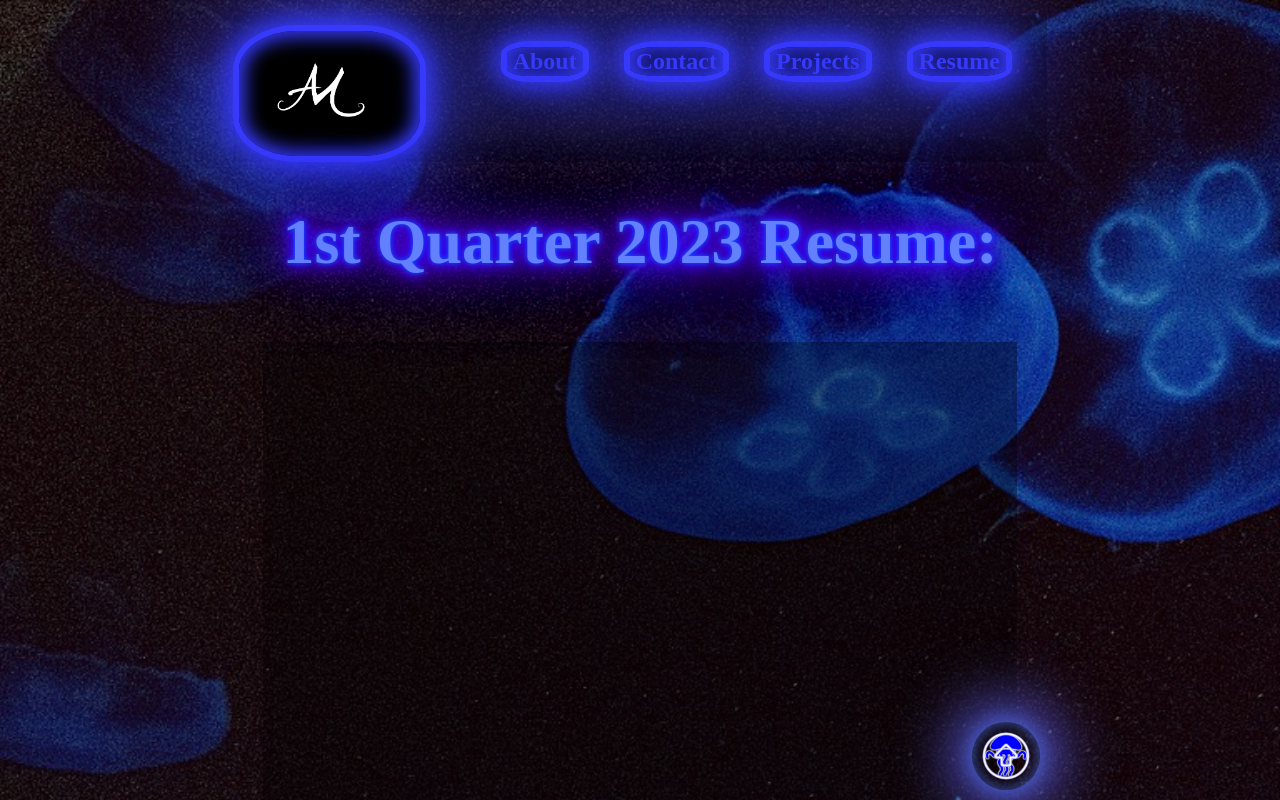
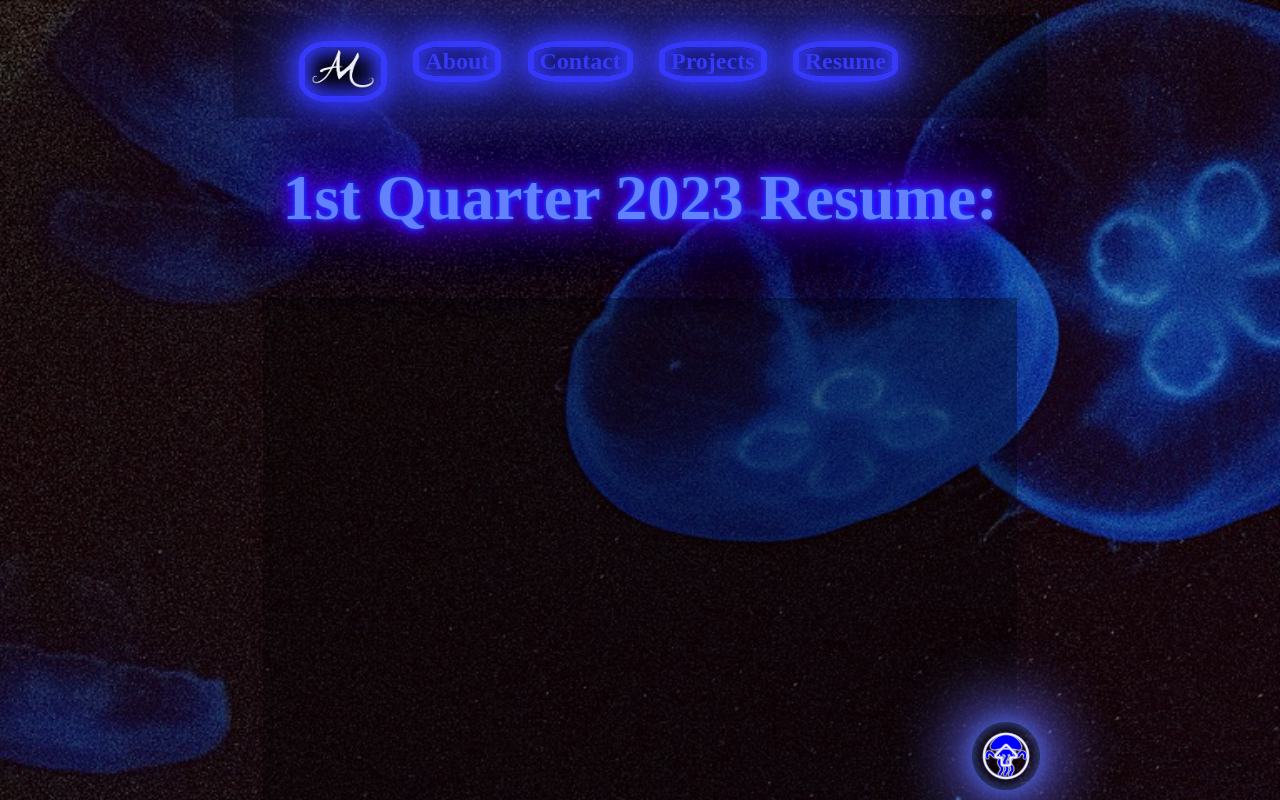
Before and after one commit to ayamur/AMuruch-Portfolio, a React (Create React App) app: page /resume in a window 1280 px wide. Shown: the top 800 px of the page. Built offline with nearby package versions, Linux system fonts and the light colour scheme; a web font is replaced by a local one.

Commit message:
update signature image

```diff
--- a/src/App.css
+++ b/src/App.css
@@ -60,6 +60,7 @@ button {
   padding: 2px, 5px, 10px, 5px;
   flex-wrap: wrap;
   min-width: 3vmin;
+  max-width: 15vmax;
   --glow-color: rgb(55, 58, 250);
   --glow-spread-color: rgba(58, 67, 254, 0.781);
   --enhanced-glow-color: rgb(25, 0, 250);
@@ -79,18 +80,6 @@ button {
   transition: all 0.3s;
 }
 
-#download {
-  padding: 10px;
-  margin: 10px;
-}
-
-#downloadbtn:hover {
-  background-color: var(--glow-color);
-  box-shadow: 0 0 1em .25em var(--glow-color),
-    0 0 4em 2em var(--glow-spread-color),
-    inset 0 0 .75em .25em var(--glow-color);
-}
-
 button::after {
   pointer-events: none;
   content: "";
@@ -105,7 +94,6 @@ button::after {
 }
 
 button:hover {
-  min-width: 20vw;
   color: white;
   background-color: var(--glow-color);
   box-shadow: 0 0 1em .25em var(--glow-color),
@@ -119,10 +107,24 @@ button:active {
     inset
 }
 
+#download {
+  padding: 10px;
+  margin: 10px;
+}
+
+#downloadbtn:hover {
+  background-color: var(--glow-color);
+  box-shadow: 0 0 1em .25em var(--glow-color),
+    0 0 4em 2em var(--glow-spread-color),
+    inset 0 0 .75em .25em var(--glow-color);
+}
+
+
 #signature {
-  max-width: 12vw;
-  padding-left: 15px;
-  padding-top: 15px;
+  min-width: 1vmin;
+  max-width: 5vmax;
+  /* padding-left: 15px;
+  padding-top: 15px; */
 }
 
 #sigbtn {
@@ -185,31 +187,6 @@ h1 {
   color: #6380ff;
   text-align: center;
 }
-
-/* h2 {
-  font-size: 3vmax, 2.5vmin;
-}
-
-h3 {
-  font-size: 2.25vmax, 2vmin;
-
-}
-
-h4 {
-  font-size: 2vmax, 1.5vmin;
-}
-
-h5 {
-  font-size: 1.75vmax, 1.25vmin;
-}
-
-p {
-  font-size: 2vmax, 1.5vmin;
-}
-
-h6 {
-  font-size: 1.5vmax, 1vmin;
-} */
 
 #references {
   text-shadow: 0 0 5px #0066ff, 0 0 15px #1100ff, 0 0 20px #6200ff, 0 0 40px #9900ff, 0 0 60px #2600ff, 0 0 10px #6f00ff, 0 0 98px #2600ff;
--- a/src/components/NavBar.js
+++ b/src/components/NavBar.js
@@ -5,14 +5,12 @@ function NavBar() {
   return (
 
     <nav>
-      <div id='sig'>
-        <button type='button' id='sigbtn'>
+      <ul>
+        <button type='button' id='sigbtn' className='navbarbtn'>
           <Link to='/'>
             <img src='/signature.png' id='signature' alt='ayala signature icon' />
           </Link>
         </button>
-      </div>
-      <ul>
         <Link to='/about'>
           <button type='button' id='aboutbtn' className='navbarbtn' >
             About
```
Also changed, not shown: public/signature.png.
